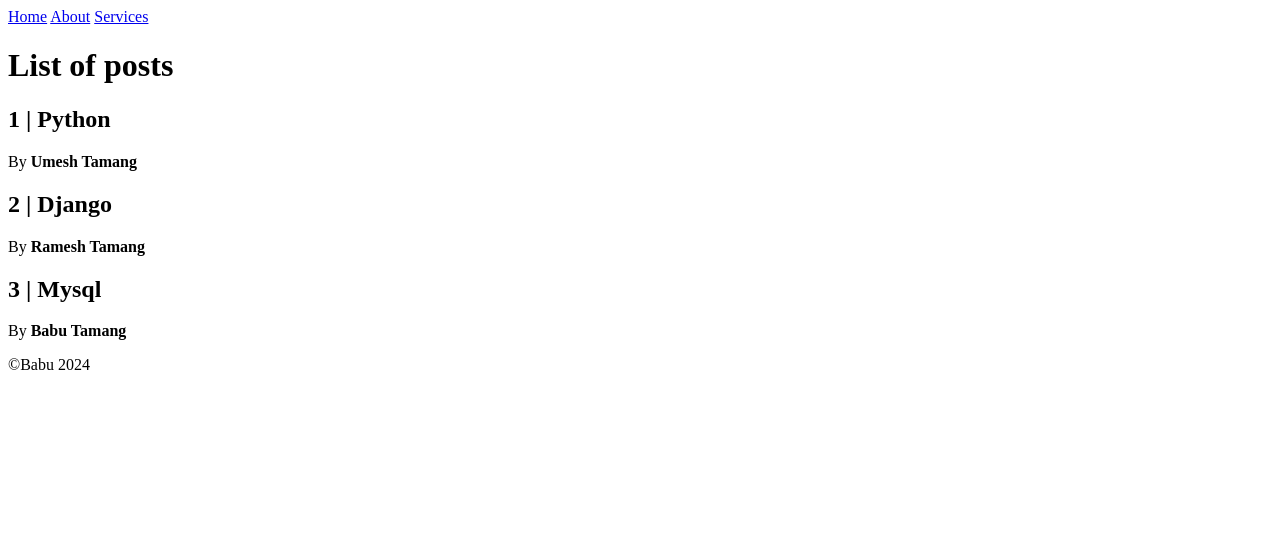
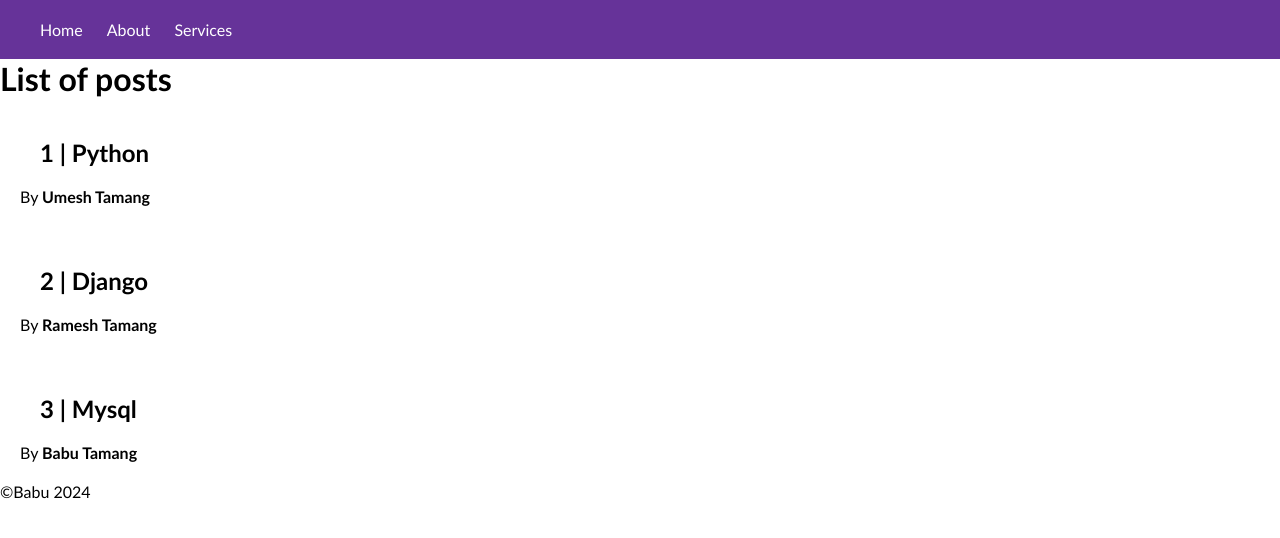
Before and after one commit to UmeshBabu7/Blog, a Django app: page / in a window 1280 px wide. Shown: the top 538 px of the page. Run offline with Django 5.2, Linux system fonts and the light colour scheme.

Commit message:
setup staticfolder(HTML,CSS,JS and Images)

```diff
--- /dev/null
+++ b/blogproject/posts/static/css/main.css
@@ -0,0 +1,29 @@
+* {
+    padding: 0;
+    margin: 0;
+    box-sizing: border-box;
+    font-family: "Gill Sans", "Gill Sans MT", Calibri, "Trebuchet MS", sans-serif;
+  }
+  a {
+    text-decoration: none;
+  }
+  header {
+    padding: 20px;
+    background-color:rebeccapurple;
+  }
+  .nav-link{
+    color: white;
+    margin-left: 20px;
+  }
+
+  h2{
+    margin: 20px;
+  }
+
+  a{
+    text-decoration: none;
+  }
+
+  .post{
+    padding: 20px;
+  }
--- /dev/null
+++ b/blogproject/posts/static/js/index.js
@@ -0,0 +1 @@
+// alert("Hey")
--- a/blogproject/posts/templates/base.html
+++ b/blogproject/posts/templates/base.html
@@ -1,15 +1,17 @@
+{% load static %}
 <!DOCTYPE html>
 <html lang="en">
 <head>
     <meta charset="UTF-8">
     <meta name="viewport" content="width=device-width, initial-scale=1.0">
+    <link rel="stylesheet" href="{% static 'css/main.css' %}">
     <title>{{title}}</title>
 </head>
 <body>
     <header>
-        <a href="{% url 'posts_home' %}">Home</a>
-        <a href="{% url 'posts_about' %}">About</a>
-        <a href="{% url 'posts_services' %}">Services</a>
+        <a class="nav-link" href="{% url 'posts_home' %}">Home</a>
+        <a class="nav-link" href="{% url 'posts_about' %}">About</a>
+        <a class="nav-link" href="{% url 'posts_services' %}">Services</a>
     </header>
 
     {% block content %}
@@ -20,7 +22,7 @@
         &copy;Babu 2024
     </footer>
 
-
+   <script src="{% static 'js/index.js' %}"></script>
 
 </body>
 </html>
--- a/blogproject/posts/templates/home.html
+++ b/blogproject/posts/templates/home.html
@@ -3,9 +3,10 @@
     <h1>List of posts</h1>
 
     {% for post in posts %}
-
+        <div class="post">
     <h2>{{post.id}} | {{post.title}}</h2>
     <p>By <b>{{post.author}}</b></p>
+</div>
 
     {% endfor %}
 
```
Also changed, not shown: blogproject/posts/templates/services.html (line endings or trailing spaces).
